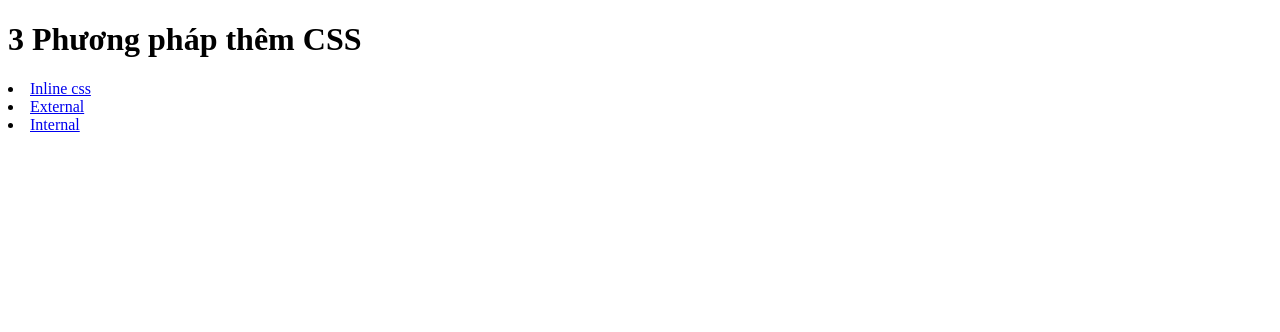
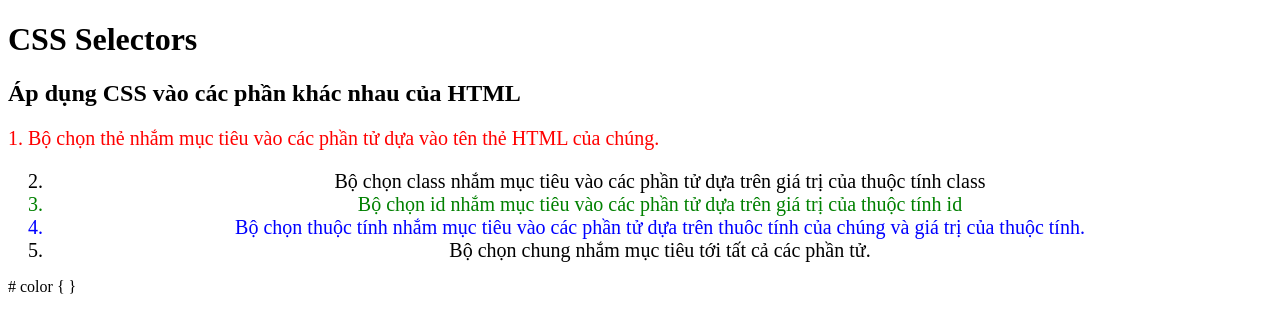
Before and after one commit to luanwibu/cssbaitap1, a plain HTML site: page index.html in a window 1280 px wide. Drawn offline with Linux system fonts and the light colour scheme.

Commit message:
Add files via upload

```diff
--- a/index.html
+++ b/index.html
@@ -2,18 +2,47 @@
 <html lang="en">
   <head>
     <meta charset="UTF-8" />
-    <title>Adding CSS</title>
+    <title>CSS Selectors</title>
+    <!-- TODO 1: Thêm file style.css vào tài liệu html -->
+    <link rel="stylesheet" href="./style.css" />
   </head>
 
   <body>
-    <h1>3 Phương pháp thêm CSS</h1>
-    <!--
-    1) Tạo 3 đường dẫn tới 3 Webpages: inline, internal and external
-    2) Làm theo hướng dẫn trong các file để style cho webpage
-  -->
-    <li><a href="./inline.html">Inline css</a></li>
-    <li><a href="./external.html">External</a> </li>
-    <li><a href="./internal.html">Internal</a></li>
+    <h1>CSS Selectors</h1>
+    <h2>Áp dụng CSS vào các phần khác nhau của HTML</h2>
+    <!-- TODO 2: cài đặt CSS cho toàn bộ đối tượng có thẻ là paragraph có màu đỏ "color: red" -->
 
+    <p class="note">
+      1. Bộ chọn thẻ nhắm mục tiêu vào các phần tử dựa vào tên thẻ HTML của
+      chúng.
+    </p>
+
+    <ol>
+      <!-- TODO 3: Cài đặt CSS cho toàn bộ đối tượng có class "note" là "font-size: 20px" -->
+      <li class="note" value="2">
+        Bộ chọn class nhắm mục tiêu vào các phần tử dựa trên giá trị của thuộc
+        tính class
+      </li>
+
+      <!-- TODO 4: Cài đặt CSS cho toàn bộ đối tượng có id "id-selector-demo" là "color: green" -->
+      <li class="note" id="id-selector-demo" value="3">
+        Bộ chọn id nhắm mục tiêu vào các phần tử dựa trên giá trị của thuộc tính
+        id
+      </li>
+
+      <!-- TODO 5: Cài đặt CSS cho đối tượng li mà có thuộc tính "value" là "4" là "color: blue" -->
+      <li class="note" value="4">
+        Bộ chọn thuộc tính nhắm mục tiêu vào các phần tử dựa trên thuôc tính của
+        chúng và giá trị của thuộc tính.
+      </li>
+
+      <!-- TODO 6: Đặt tất cả đối tượng là "text-align: center" -->
+      <li class="note" value="5">
+        Bộ chọn chung nhắm mục tiêu tới tất cả các phần tử.
+      </li>
+    </ol>
   </body>
 </html>
+# color {
+
+}
--- a/style.css
+++ b/style.css
@@ -1,3 +1,22 @@
-h1{
-    color:green;
+p {
+  color: red;
 }
+
+.note {
+  font-size: 20px;
+}
+
+
+#id-selector-demo {
+  color: green;
+}
+
+
+li[value="4"] {
+  color: blue;
+}
+
+
+li {
+  text-align: center;
+}
```
